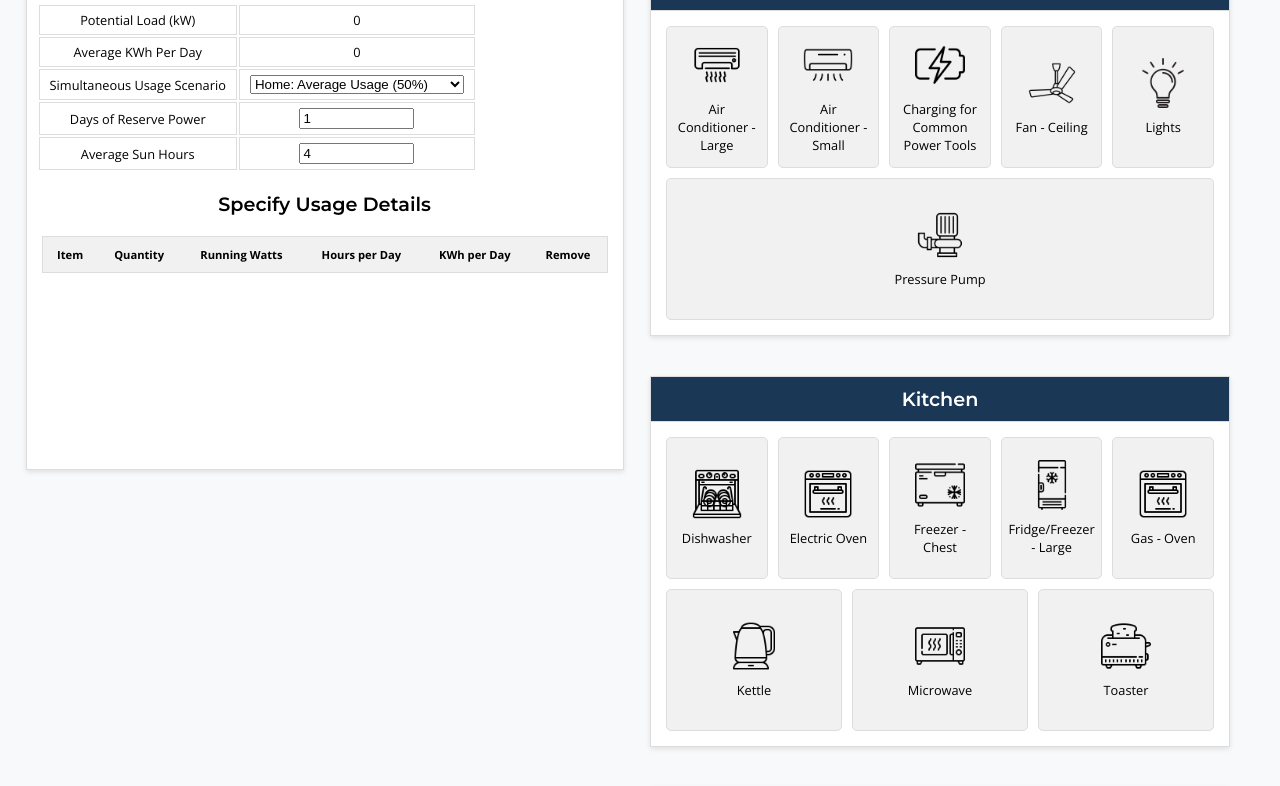
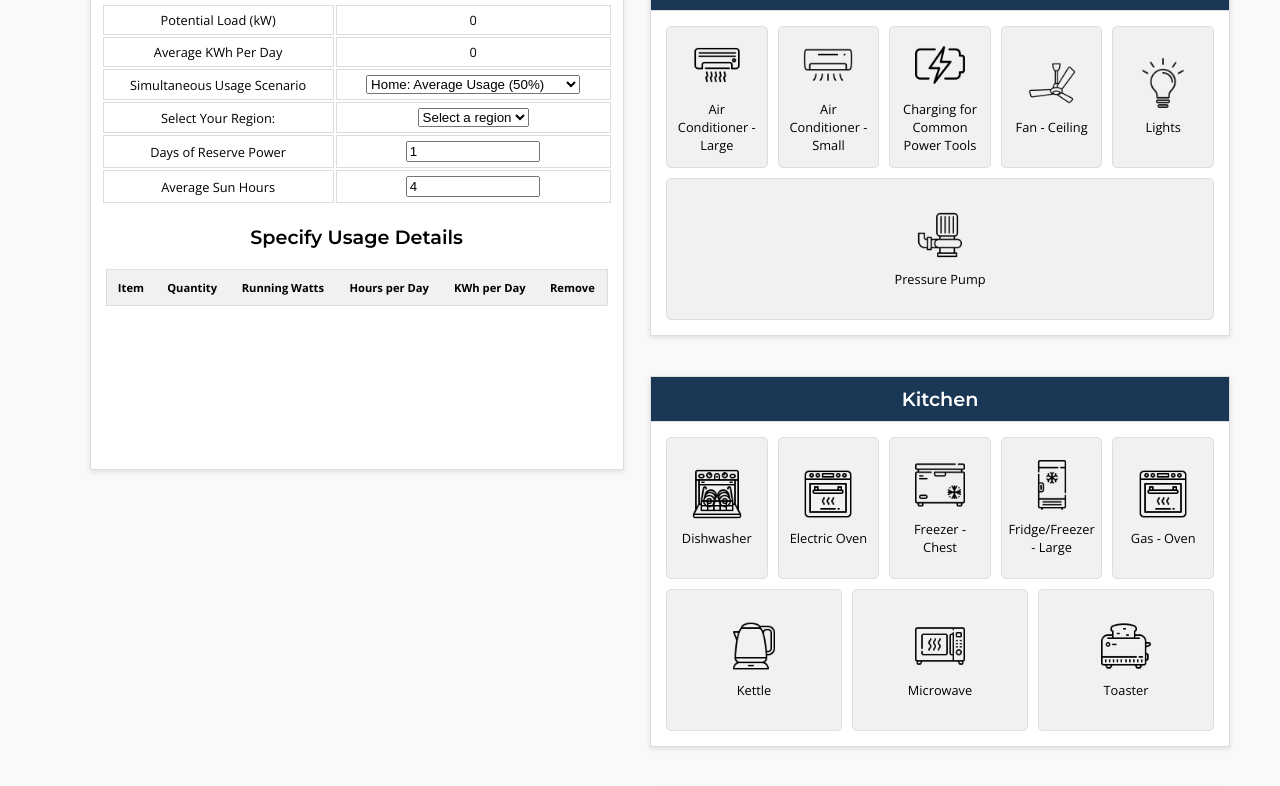
Before and after one commit to seungjun-Lee0/solar-calculator, a plain HTML site: page index.html in a window 1280 px wide. Shown: the part 314-1100 px from the top of the page. Drawn offline with nearby package versions, Linux system fonts and the light colour scheme.

Commit message:
introduce region selection feature

```diff
--- a/calculator.css
+++ b/calculator.css
@@ -242,9 +242,9 @@ body {
 
 /* SECTION */
 #section1{
-    width: 45%;
+    width: 40%;
     height: 75%;
-    left: 2%;
+    left: 7%;
     bottom: 2%;
     position: fixed;
     overflow: scroll;
@@ -351,6 +351,10 @@ body {
 .results-data {
     padding: 0;
     margin-top: 20px;
+}
+
+.results-data table{
+    width: 100%;
 }
 
 .results-data input{
--- a/index.html
+++ b/index.html
@@ -130,6 +130,20 @@
                                                         <option value="70">Office: High Usage (70%)</option>
                                                         <option value="90">Factory: Very High Usage (90%)</option>
                                                     </select>
+                                                </td>
+                                            </tr>
+                                            <tr>
+                                                <td>Select Your Region:</td>
+                                                <td>
+                                                    <select id="region" name="region">
+                                                        <option value="default">Select a region</option>
+                                                        <option value="north-america">North America</option>
+                                                        <option value="europe">Europe</option>
+                                                        <option value="asia">Asia</option>
+                                                        <option value="oceania">Oceania</option>
+                                                        <option value="africa">Africa</option>
+                                                        <option value="south-america">South America</option>
+                                                      </select>
                                                 </td>
                                             </tr>
                                             <tr>
```
